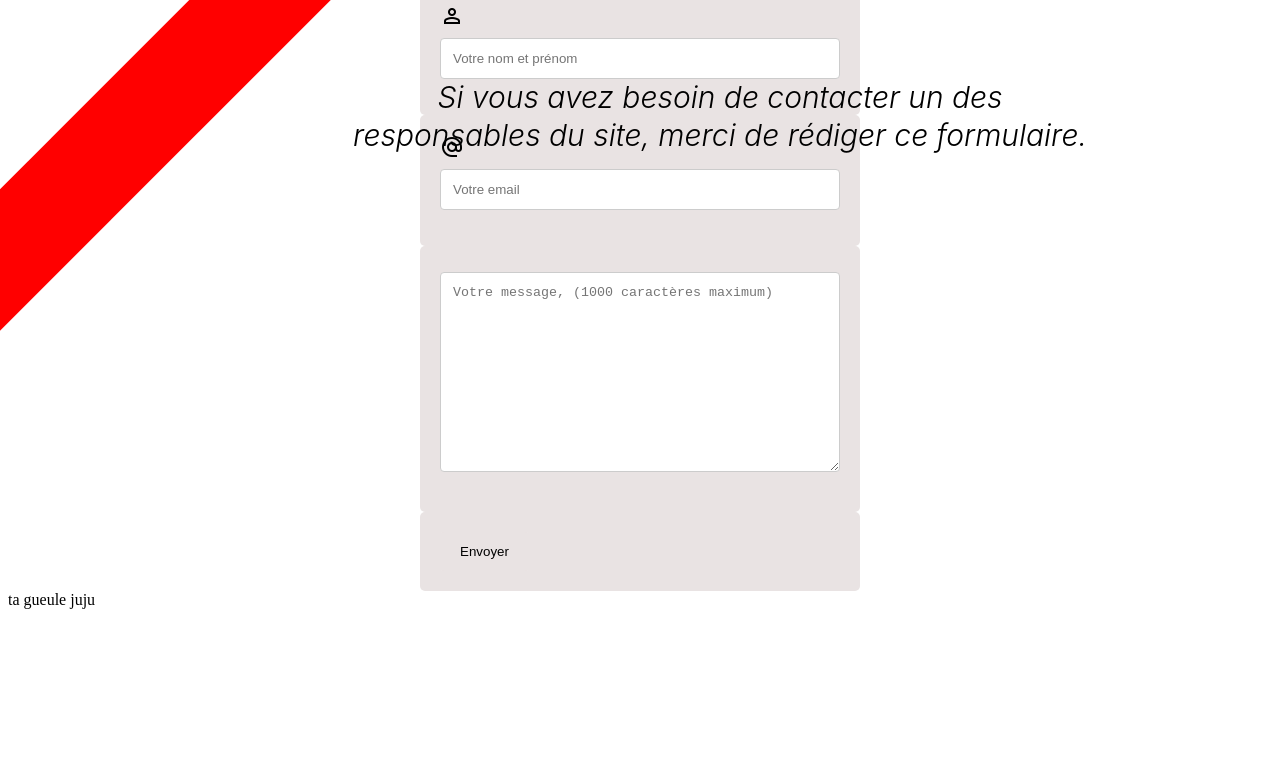
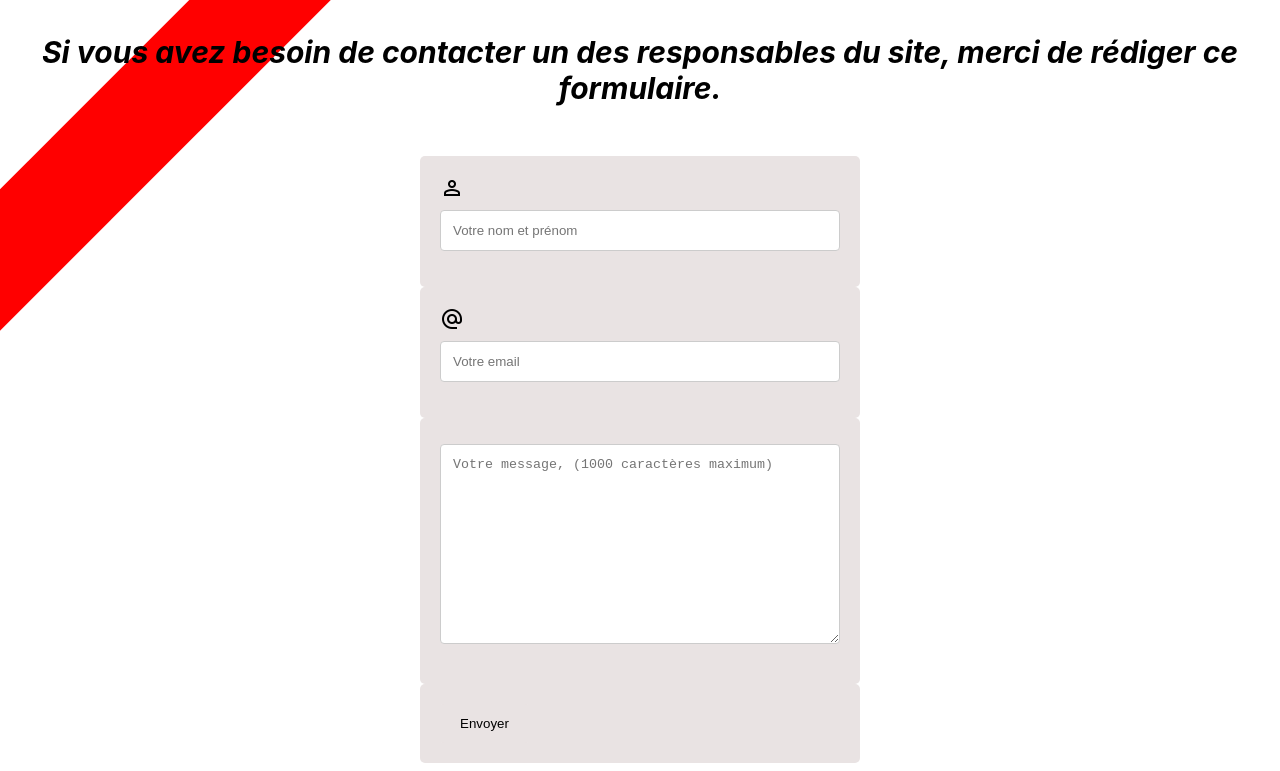
Before and after one commit to groupe5CIR1n/groupe5cir1n.github.io, a plain HTML site: page contact.html in a window 1280 px wide. Shown: the part 98-869 px from the top of the page. Before the commit the page ends 800 px from the top, so only its background shows below. Drawn offline with nearby package versions, Linux system fonts and the light colour scheme.

Commit message:
fixed h5 in css.

```diff
--- a/contact.html
+++ b/contact.html
@@ -66,7 +66,6 @@
             </form>
         </div>
         <!-- Footer -->
-        ta gueule juju
 
     </body>
 
--- a/style.css
+++ b/style.css
@@ -199,20 +199,8 @@ h5 {
     font-size: 30px;
     font-weight:bold;
     text-align: center;
-}
-
-h5{
-    position : absolute;
-    width: 738px;
-    height: 130px;
-    left: 351px;
-    top: 126px;
-    color: #000000;
     font-family: 'Inter';
     font-style: italic;
-    font-weight: 300;
-    font-size: 30px;
-    line-height: 38px;
 }
 
 input[type=text], textarea, input[type=email] {
```
